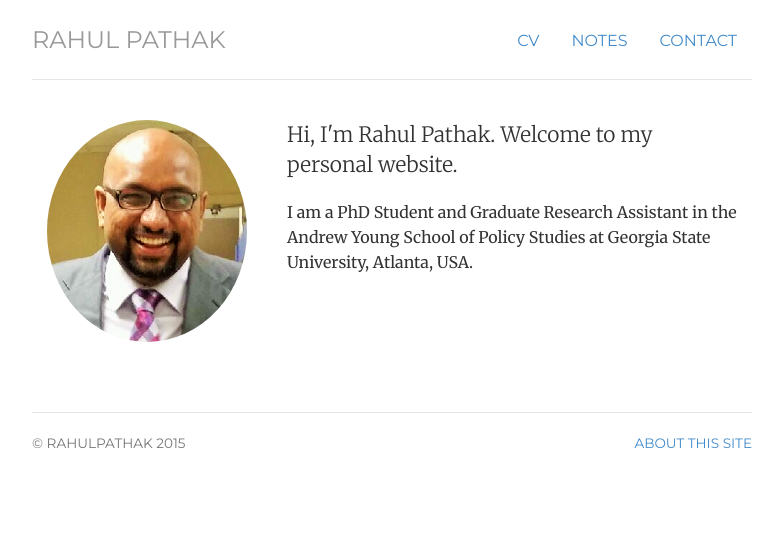
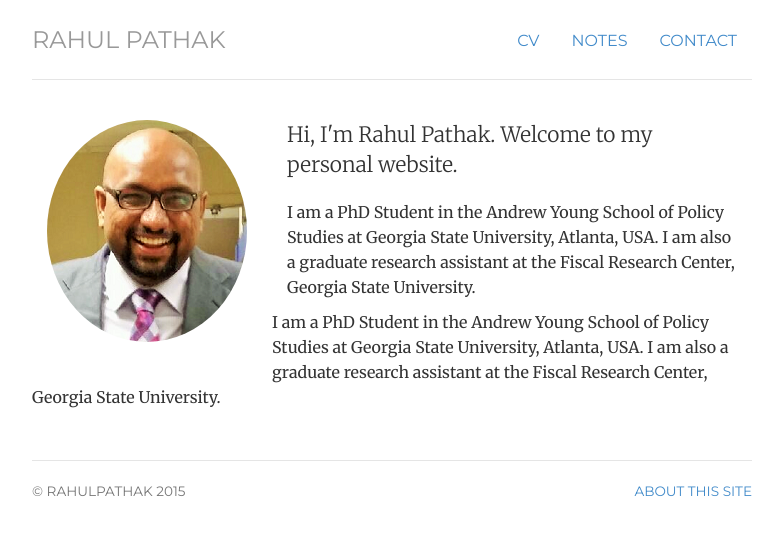
Before and after one commit to pathak-rahul/pathak-rahul.github.io, a Jekyll site: the page built from index.html, in a window 1280 px wide. Shown: the top 535 px of the page, without its empty margins (248-1031 px from the left). Built offline with Jekyll 4.4.1, drawn with Linux system fonts in a browser that asks for light colours.

Commit message:
Update index.html

```diff
--- a/index.html
+++ b/index.html
@@ -13,7 +13,10 @@ description:
 	</div>
 	<div itemscope itemtype="http://data-vocabulary.org/Person" class="col-sm-8">
 	<p class="lead">Hi, I'm <span itemprop="name">Rahul Pathak. </span> Welcome to my personal website.</p>
-	<p> I am a PhD Student and Graduate Research Assistant in the Andrew Young School of Policy Studies at Georgia State University, Atlanta, USA.</span>
+	<p> I am a PhD Student in the Andrew Young School of Policy Studies at Georgia State University, Atlanta, USA. I am also a graduate research assistant at the Fiscal Research Center, Georgia State University.</span>
   	</div>
+  	<p> I am a PhD Student in the Andrew Young School of Policy Studies at Georgia State University, Atlanta, USA. I am also a graduate research assistant at the Fiscal Research Center, Georgia State University.</span>
+
+
 </div>
 <!-- </div> -->
```
